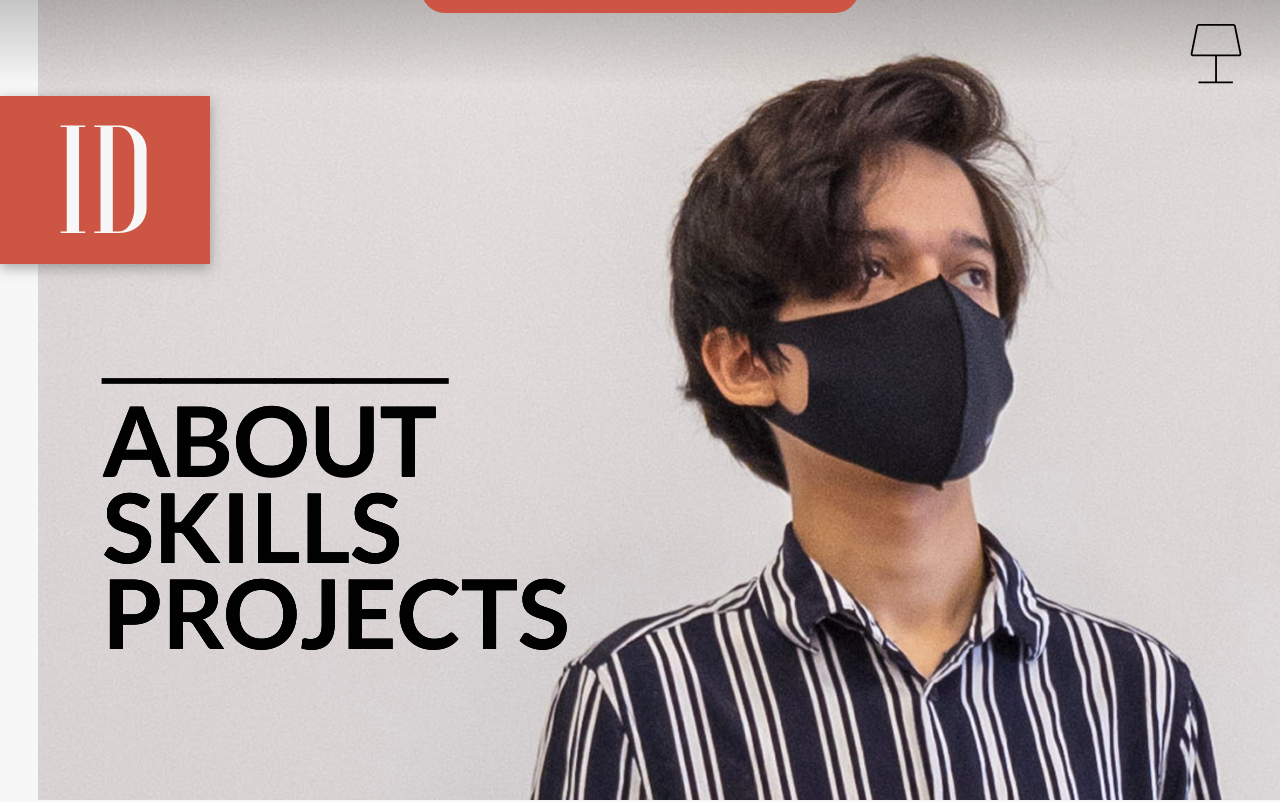
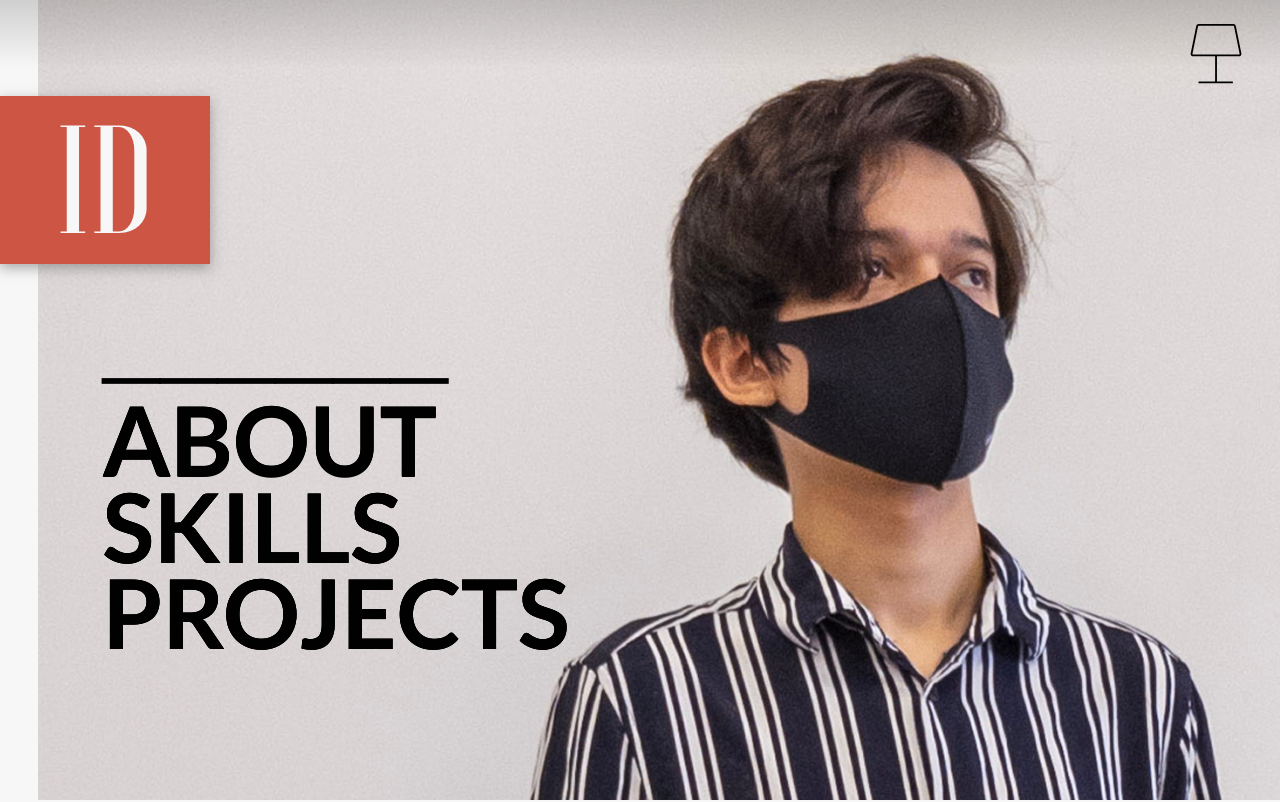
Before and after one commit to IanDab47/portfolio, a Next.js app: page / in a window 1280 px wide. Shown: the top 802 px of the page. Built offline with nearby package versions, Linux system fonts and the light colour scheme.

Commit message:
hides navbar on loading screen and homepage

```diff
--- a/components/navBar.js
+++ b/components/navBar.js
@@ -2,9 +2,19 @@
 import Link from 'next/link'
 import styles from '../styles/NavBar.module.css'
 
-export default function NavBar({ isDark }) {
+export default function NavBar({ isDark, onHome }) {
+  console.log(onHome)
+
   return (
-    <nav id='nav-bar' className={`${styles.navWrapper} ${isDark ? styles.dark : null}`}>
+    <nav id='nav-bar'
+      className={`
+      ${styles.navWrapper}
+      ${styles.waiting}
+      ${styles.revealNav}
+      ${isDark ? styles.dark : null}
+      ${onHome ? null : styles.display}
+    `}
+    >
       <div className={`${styles.nav}`}>
         <Link href='#'>Home</Link>{' - '}
 
--- a/components/skills.js
+++ b/components/skills.js
@@ -3,7 +3,6 @@ import main from '../styles/Home.module.css'
 import styles from '../styles/Skills.module.css'
 
 export default function Skills({ loading, loadedPage }) {
-  console.log(loadedPage)
   return (
     <section id='skills'
       className={`
--- a/pages/_app.js
+++ b/pages/_app.js
@@ -10,22 +10,34 @@ import NavBar from '../components/navBar'
 function MyApp({ Component, pageProps }) {
   // State
   const [isDark, setIsDark] = useState(false)
+  const [onHome, setOnHome] = useState(true)
+  const [loadedPages, setLoadedPages] = useState([])
 
   // Hooks
   useEffect(() => {
     if(window.matchMedia('(prefers-color-scheme: dark)').matches) setIsDark(true)
   }, [])
 
+  const animatePageLoad = (e) => {
+    console.log(e.id)
+    if(!loadedPages.includes(e.id)) setLoadedPages([...loadedPages, e.id])
+    if(e.id !== 'loading') setOnHome(false)
+    else setOnHome(true)
+  }
+
   return (
     <>
       {/* header */}
       <NavBar
         isDark={isDark}
+        onHome={onHome}
       />
       {/* aside */}
       <Component {...pageProps}
         isDark={isDark}
         setIsDark={setIsDark}
+        loadedPages={loadedPages}
+        animatePageLoad={animatePageLoad}
       />
       {/* footer */}
     </>
--- a/pages/index.js
+++ b/pages/index.js
@@ -17,13 +17,12 @@ import Skills from '../components/skills'
 import Projects from '../components/projects'
 import Scrollspy from 'react-scrollspy'
 
-export default function Home({ isDark, setIsDark }) {
+export default function Home({ isDark, setIsDark, loadedPages, animatePageLoad }) {
   // States
   const [delay, setDelay] = useState(800)
   const [offsetY, setOffsetY] = useState(540)
   const [loading, setLoading] = useState(false)
   const [loadPage, setLoadPage] = useState(null)
-  const [loadedPages, setLoadedPages] = useState([])
   const [displayHome, setDisplayHome] = useState(null)
   const [screenWidth, setScreenWidth] = useState(0)
 
@@ -52,10 +51,6 @@ export default function Home({ isDark, setIsDark }) {
     setDisplayHome(styles.glassOff)
   }
 
-  const animatePageLoad = (e) => {
-    if(e.id && !loadedPages.includes(e.id)) setLoadedPages([...loadedPages, e.id])
-  }
-
   const addDelay = () => {
     setDelay(delay + 33)
   }
@@ -70,8 +65,8 @@ export default function Home({ isDark, setIsDark }) {
       </Head>
 
       <Scrollspy
-        items={ ['loading', 'about', 'skills', 'projects'] }
-        currentClassName={''}
+        items={ ['loading', 'home', 'about', 'skills', 'projects'] }
+        // currentClassName={''}
         onUpdate={e => animatePageLoad(e)}
         offset={offsetY}
       >
@@ -96,11 +91,11 @@ export default function Home({ isDark, setIsDark }) {
           style={{'--curr-w': screenWidth}}
         />
 
-        <div id='home-header'>
+        <div>
           <h1 className={styles.homeHeader}>ID</h1>
         </div>
 
-        <div id='table-of-contents' style={{ marginLeft: '8vw' }}>
+        <div style={{ marginLeft: '8vw' }}>
           <p>______</p>
           <div className={`TABLE OF CONTENTS`} >
             <a href='#about' value='about'>about</a>
--- a/styles/Home.module.css
+++ b/styles/Home.module.css
@@ -103,6 +103,7 @@
 /* HERO */
 .heroBg {
   position: relative;
+  top: 0;
   display: flex;
   flex-direction: column;
   justify-content: space-between;
--- a/styles/NavBar.module.css
+++ b/styles/NavBar.module.css
@@ -11,6 +11,20 @@
   background: var(--bg-main);
   color-scheme: dark;
 }
+
+.waiting {
+  transform: translateY(-20%);
+  transition: transform 200ms linear;
+}
+
+.display {
+  transform: translateY(0%);
+  transition: transform 300ms cubic-bezier(.1,.8,.2,1) 300ms;
+}
+
+/* .revealNav {
+  transition: transform 300ms cubic-bezier(.1,.8,.2,1);
+} */
 
 .navWrapper {
   position: fixed;
@@ -45,7 +59,7 @@
   transition: all 300ms cubic-bezier(.1,.8,.2,1);
 }
 
-.nav:is(:hover, :focus, :focus-within, :active) {
+.nav:is(:hover) {
   color: var(--bg-main);
   transform: translateZ(0);
   transition: transform 200ms cubic-bezier(.1,.8,.2,1),
@@ -62,7 +76,7 @@
 }
 
 /* DARK */
-.dark .nav:is(:hover, :focus, :focus-within, :active) {
+.dark .nav:is(:hover) {
   color: var(--fnt-main);
 }
 
@@ -72,4 +86,15 @@
     font-size: 1.2rem;
     transform: translateY(-1.5rem);
   }
+
+  .nav:is(:focus, :focus-within, :active) {
+    color: var(--bg-main);
+    transform: translateZ(0);
+    transition: transform 200ms cubic-bezier(.1,.8,.2,1),
+                color 300ms linear;
+  }
+
+  .dark .nav:is(:focus, :focus-within, :active) {
+    color: var(--fnt-main);
+  }
 }
--- a/styles/globals.css
+++ b/styles/globals.css
@@ -31,6 +31,8 @@
   --fnt-act-3: #67d;
   --fnt-act-4: #75a;
   --fnt-act-5: #9b5;
+  --bdr-1: #eee;
+  --bdr-2: #ddd;
   --sb-clr-1: rgb(220 220 220 / .7);
   --sb-clr-2: rgb(240 225 217 / 1);
   --sb-bg: rgb(90 90 90 / .1);
```
